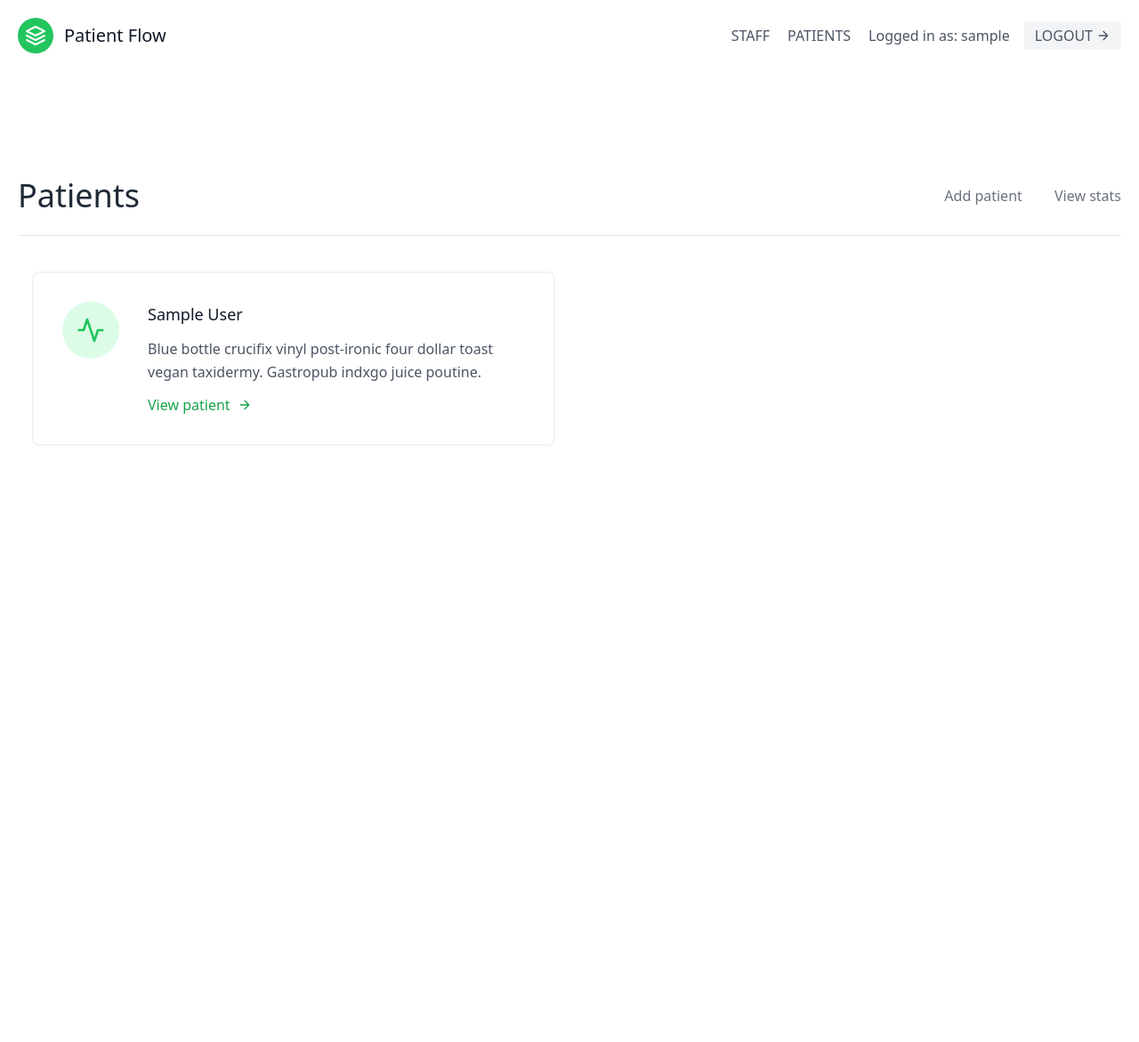
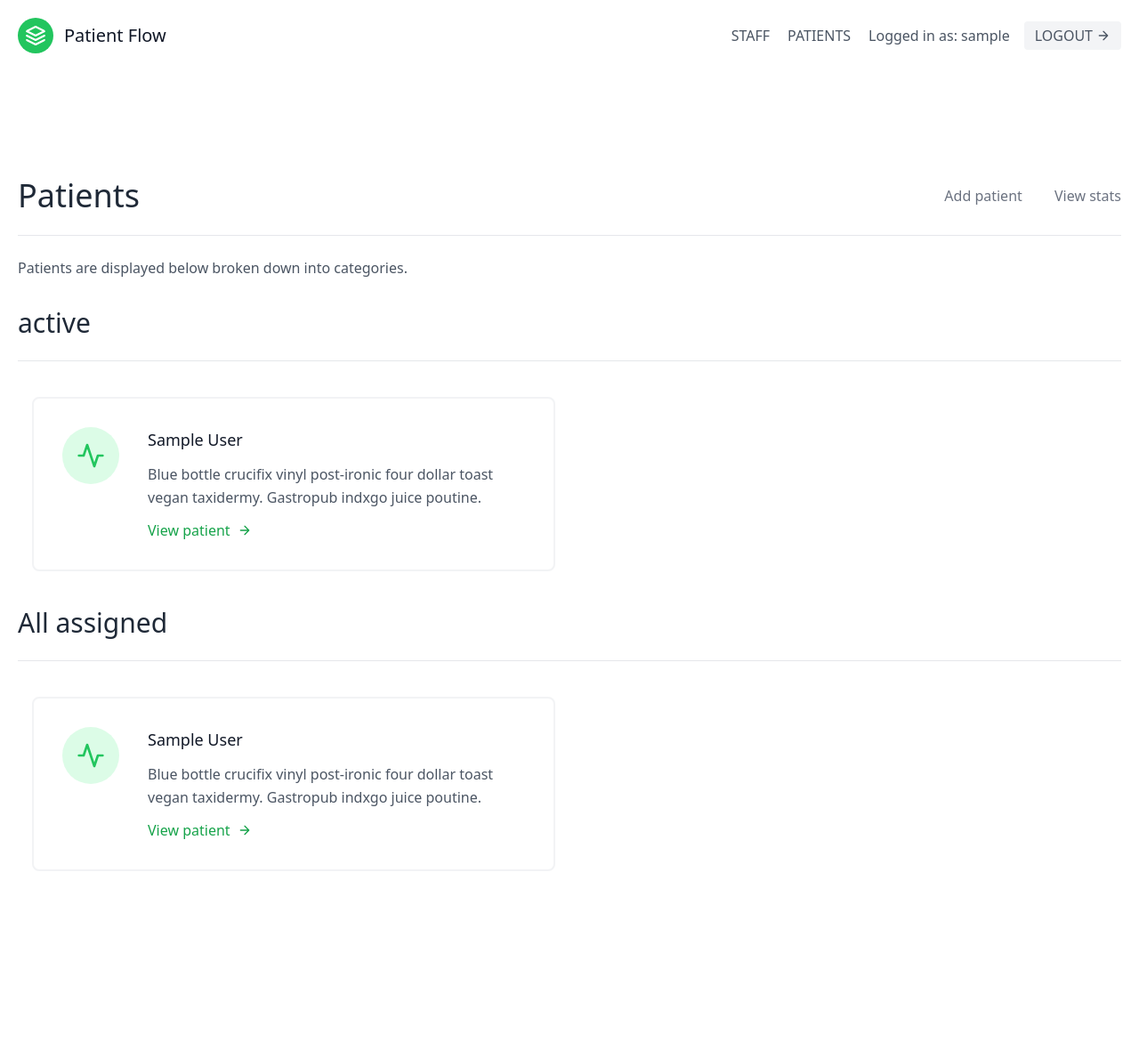
Before and after one commit to jonboland/patientflow, a Django app: page /patients/ in a window 1280 px wide. Shown: the whole page at 89% size. Before the commit the page ends 501 px from the top, so only its background shows below. Run offline with Django 3.2, Linux system fonts and the light colour scheme; a user stored in the database is signed in; tables that the repository leaves empty hold one stand-in row (values such as "Sample post"); some libraries are stand-ins or nearby versions.

Commit message:
Add statuses to patient list; improve form filters

```diff
--- a/patients/urls.py
+++ b/patients/urls.py
@@ -5,7 +5,6 @@ from .views import (
     PatientAddView,
     PatientUpdateView,
     PatientDeleteView,
-    PatientAssignView,
     AppointmentStatusListView,
     AppointmentStatusDetailView,
     PatientAppointmentStatusUpdateView,
@@ -20,7 +19,6 @@ urlpatterns = [
     path('<int:pk>/update/', PatientUpdateView.as_view(), name='patient-update'),
     path('<int:pk>/delete/', PatientDeleteView.as_view(), name='patient-delete'),
     path('add/', PatientAddView.as_view(), name='patient-add'),
-    path('<int:pk>/assign/', PatientAssignView.as_view(), name='patient-assign'),
     path(
         '<int:pk>/appointment-status/',
         PatientAppointmentStatusUpdateView.as_view(),
--- a/patients/views.py
+++ b/patients/views.py
@@ -6,7 +6,6 @@ from django.views import generic
 from .forms import(
     CustomUserCreationForm,
     PatientModelForm,
-    PatientAssignForm,
     PatientAppointmentStatusUpdateForm,
 )
 from .models import Patient, AppointmentStatus
@@ -27,42 +26,65 @@ class HomePageView(generic.TemplateView):
 
 class PatientListView(LoginRequiredMixin, generic.ListView):
     template_name = 'patient_list.html'
-    context_object_name = 'patients'
+    context_object_name = 'assigned_patients'
 
     def get_queryset(self):
         user = self.request.user
         # Initial queryset of patients for entire organisation
         if user.is_organiser:
             queryset = Patient.objects.filter(
-                organisation=user.userprofile,
-                assigned_to__isnull=False,
+                organisation=user.userprofile, assigned_to__isnull=False,
             )
         else:
             queryset = Patient.objects.filter(
-                organisation=user.staffmember.organisation,
-                assigned_to__isnull=False,
+                organisation=user.staffmember.organisation, assigned_to__isnull=False,
             )
             # Filter based on logged in staff member
             queryset = queryset.filter(assigned_to__user=user)
         return queryset
 
+
     def get_context_data(self, **kwargs):
         user = self.request.user
         context = super().get_context_data(**kwargs)
+
         if user.is_organiser:
-            queryset = Patient.objects.filter(
-                organisation=user.userprofile,
+            organisation = user.userprofile
+            unassigned_queryset = Patient.objects.filter(
+                organisation=organisation,
                 assigned_to__isnull=True,
             )
-            context.update({
-                'unassigned_patients': queryset
-            })
+            context.update({'unassigned_patients': unassigned_queryset})
+            status_objects = AppointmentStatus.objects.filter(organisation=organisation)
+        else:
+            organisation = user.staffmember.organisation
+            status_objects = AppointmentStatus.objects.filter(organisation=organisation)
+
+        patient_statuses = sorted(list(set(str(status) for status in status_objects)))
+        patient_by_status = dict()
+
+        for patient_status in patient_statuses:
+            queryset = Patient.objects.filter(organisation=organisation, status__status=patient_status)
+            if not user.is_organiser:
+                queryset = queryset.filter(assigned_to__user=user)
+
+            patient_by_status[patient_status] = queryset
+
+        context.update({'patient_by_status': patient_by_status})
+
         return context
 
 
 class PatientAddView(OrganiserAndLoginRequiredMixin, generic.CreateView):
     template_name = 'patient_add.html'
     form_class = PatientModelForm
+
+    def get_form_kwargs(self, **kwargs):
+        kwargs = super().get_form_kwargs(**kwargs)
+        kwargs.update({
+            'request': self.request,
+        })
+        return kwargs
 
     def get_success_url(self):
         return reverse('patients:patient-list')
@@ -99,6 +121,13 @@ class PatientUpdateView(LoginRequiredMixin, generic.UpdateView):
     template_name = 'patient_update.html'
     form_class = PatientModelForm
 
+    def get_form_kwargs(self, **kwargs):
+        kwargs = super().get_form_kwargs(**kwargs)
+        kwargs.update({
+            'request': self.request,
+        })
+        return kwargs
+
     def get_queryset(self):
         user = self.request.user
         if user.is_organiser:
@@ -109,7 +138,7 @@ class PatientUpdateView(LoginRequiredMixin, generic.UpdateView):
         return queryset
 
     def get_success_url(self):
-        return reverse('patients:patient-list')
+        return reverse('patients:patient-detail', kwargs={'pk': self.get_object().id})
 
 
 class PatientDeleteView(OrganiserAndLoginRequiredMixin, generic.DeleteView):
@@ -126,36 +155,6 @@ class PatientDeleteView(OrganiserAndLoginRequiredMixin, generic.DeleteView):
 
     def get_success_url(self):
         return reverse('patients:patient-list')
-
-
-class PatientAssignView(OrganiserAndLoginRequiredMixin, generic.FormView):
-    template_name = 'patient_assign.html'
-    form_class = PatientAssignForm
-
-    def get_form_kwargs(self, **kwargs):
-        kwargs = super().get_form_kwargs(**kwargs)
-        kwargs.update({
-            'request': self.request,
-        })
-        return kwargs
-
-    def get_success_url(self):
-        return reverse('patients:patient-list')
-
-    def get_context_data(self, **kwargs):
-        context = super().get_context_data(**kwargs)
-        patient = Patient.objects.get(id=self.kwargs['pk'])
-        context.update({
-            'patient': patient
-        })
-        return context
-
-    def form_valid(self, form):
-        assigned_to = form.cleaned_data['assigned_to']
-        patient = Patient.objects.get(id=self.kwargs['pk'])
-        patient.assigned_to=assigned_to
-        patient.save()
-        return super().form_valid(form)
 
 
 class AppointmentStatusListView(LoginRequiredMixin, generic.ListView):
@@ -194,6 +193,13 @@ class PatientAppointmentStatusUpdateView(LoginRequiredMixin, generic.UpdateView)
     template_name = 'patient_appointment_status_update.html'
     form_class = PatientAppointmentStatusUpdateForm
 
+    def get_form_kwargs(self, **kwargs):
+        kwargs = super().get_form_kwargs(**kwargs)
+        kwargs.update({
+            'request': self.request,
+        })
+        return kwargs
+
     def get_queryset(self):
         user = self.request.user
         if user.is_organiser:
--- a/staff/views.py
+++ b/staff/views.py
@@ -94,7 +94,7 @@ def staff_member_update(request, pk):
             user_form.save()
             staff_member_form.save()
 
-            return redirect('/staff')
+            return redirect(f'/staff/{pk}/')
 
     context = {
         'user': user,
--- a/templates/patient_list.html
+++ b/templates/patient_list.html
@@ -6,10 +6,13 @@
 {% block content %}
 <section class="text-gray-600 body-font">
   <div class="container px-5 py-24 mx-auto flex flex-wrap">
+
+    <!-- Main title and and admin links -->
     <div class="w-full mb-6 py-6 flex justify-between items-center border-b border-gray-200">
       <div>
         <h1 class="text-4xl text-gray-800">Patients</h1>
       </div>
+
       {% if request.user.is_organiser %}
         <div>
           <a class="text-gray-500 hover:text-green-600 pr-8" href="{% url 'patients:patient-add' %}">
@@ -21,7 +24,54 @@
         </div>
       {% endif %}
     </div>
+
+    <!-- Div wrapping cards and card headings -->
     <div class="flex flex-wrap w-full mb-20 items-left text-left">
+      <div class="w-full pb-2 flex justify-between items-center">
+        <p>Patients are displayed below broken down into categories.</p>
+      </div>
+
+
+      <!-- All unassigned !-->
+      {% if unassigned_patients.exists %}
+        <div class="w-full mb-6 py-6 flex justify-between items-center border-b border-gray-200">
+          <h1 class="text-3xl text-gray-800">Unassigned</h1>
+        </div>
+        {% for patient in unassigned_patients %}
+        <div class="p-4 lg:w-1/2 md:w-full">
+          <div class="flex border-2 rounded-lg border-gray-200 border-opacity-50 p-8 sm:flex-row flex-col">
+            <div class="w-16 h-16 sm:mr-8 sm:mb-0 mb-4 inline-flex items-center justify-center rounded-full bg-green-100 text-green-500 flex-shrink-0">
+              <svg fill="none" stroke="currentColor" stroke-linecap="round" stroke-linejoin="round" stroke-width="2" class="w-8 h-8" viewBox="0 0 24 24">
+                <path d="M22 12h-4l-3 9L9 3l-3 9H2"></path>
+              </svg>
+            </div>
+            <div class="flex-grow">
+              <h2 class="text-gray-900 text-lg title-font font-medium mb-3">
+                {{ patient.first_name }} {{ patient.last_name }}
+              </h2>
+              <p class="leading-relaxed text-base">
+                Blue bottle crucifix vinyl post-ironic four dollar toast vegan taxidermy. Gastropub indxgo juice poutine.
+              </p>
+              <a a href="{% url 'patients:patient-detail' patient.pk %}" class="mt-3 pr-8 text-green-600 inline-flex items-center">
+              View patient
+                <svg fill="none" stroke="currentColor" stroke-linecap="round" stroke-linejoin="round" stroke-width="2" class="w-4 h-4 ml-2" viewBox="0 0 24 24">
+                  <path d="M5 12h14M12 5l7 7-7 7"></path>
+                </svg>
+              </a>
+            </div>
+          </div>
+        </div>
+        {% empty %}
+        <p> There aren't any patients to display right now.</p>
+        {% endfor %}
+      {% endif %}
+
+
+      <!-- Patients by appointment status !-->
+      {% for status, patients in patient_by_status.items %}
+        <div class="w-full mb-6 py-6 flex justify-between items-center border-b border-gray-200">
+          <h1 class="text-3xl text-gray-800"> {{ status }} </h1>
+        </div>
         {% for patient in patients %}
           <div class="p-4 lg:w-1/2 md:w-full">
             <div class="flex border-2 rounded-lg border-gray-200 border-opacity-50 p-8 sm:flex-row flex-col">
@@ -47,14 +97,15 @@
             </div>
           </div>
           {% empty %}
-      <p> There aren't any patients with this status at the moment</p>
+          <p> There aren't any patients to display right now.</p>
         {% endfor %}
-      {% if unassigned_patients.exists %}
-        <div class="mt-5 flex flex-wrap">
+      {% endfor %}
+
+      <!-- All assigned -->
       <div class="w-full mb-6 py-6 flex justify-between items-center border-b border-gray-200">
-            <h1 class="text-4xl text-gray-800">Unassigned patients</h1>
+        <h1 class="text-3xl text-gray-800">All assigned</h1>
       </div>
-          {% for patient in unassigned_patients %}
+      {% for patient in assigned_patients %}
       <div class="p-4 lg:w-1/2 md:w-full">
         <div class="flex border-2 rounded-lg border-gray-200 border-opacity-50 p-8 sm:flex-row flex-col">
           <div class="w-16 h-16 sm:mr-8 sm:mb-0 mb-4 inline-flex items-center justify-center rounded-full bg-green-100 text-green-500 flex-shrink-0">
@@ -69,8 +120,8 @@
             <p class="leading-relaxed text-base">
               Blue bottle crucifix vinyl post-ironic four dollar toast vegan taxidermy. Gastropub indxgo juice poutine.
             </p>
-                <a href="{% url 'patients:patient-update' patient.pk %}" class="mt-3 text-green-600 inline-flex items-center">
-                Assign staff member
+            <a a href="{% url 'patients:patient-detail' patient.pk %}" class="mt-3 pr-8 text-green-600 inline-flex items-center">
+            View patient
               <svg fill="none" stroke="currentColor" stroke-linecap="round" stroke-linejoin="round" stroke-width="2" class="w-4 h-4 ml-2" viewBox="0 0 24 24">
                 <path d="M5 12h14M12 5l7 7-7 7"></path>
               </svg>
@@ -78,9 +129,10 @@
           </div>
         </div>
       </div>
+      {% empty %}
+      <p> There aren't any patients to display right now.</p>
       {% endfor %}
-        </div>
-      {% endif %}
+
     </div>
   </div>
 </section>
```
Also changed, not shown: patients/forms.py (+21 -7 lines). Lines whose indentation alone changed are shown as unchanged.
